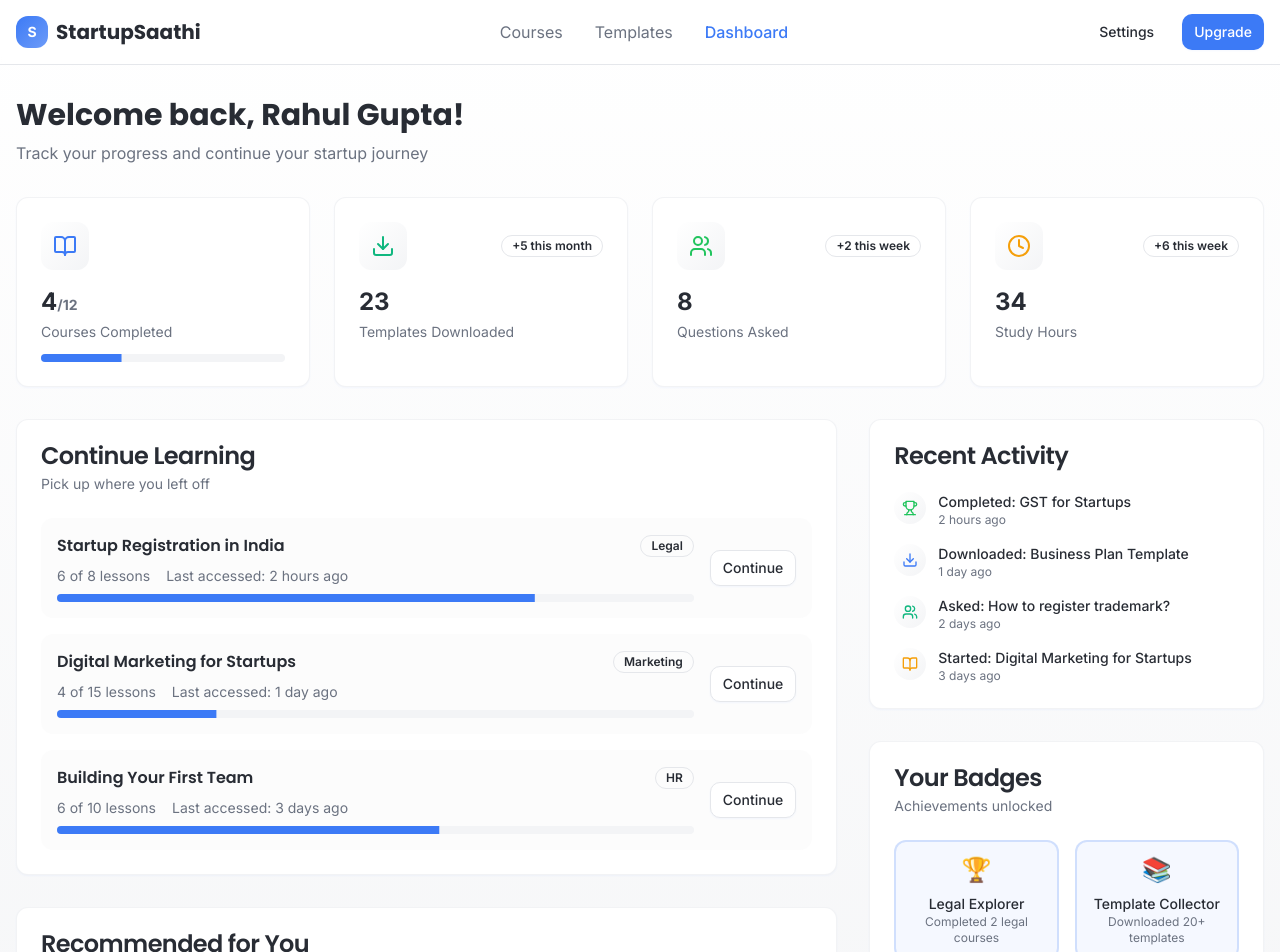
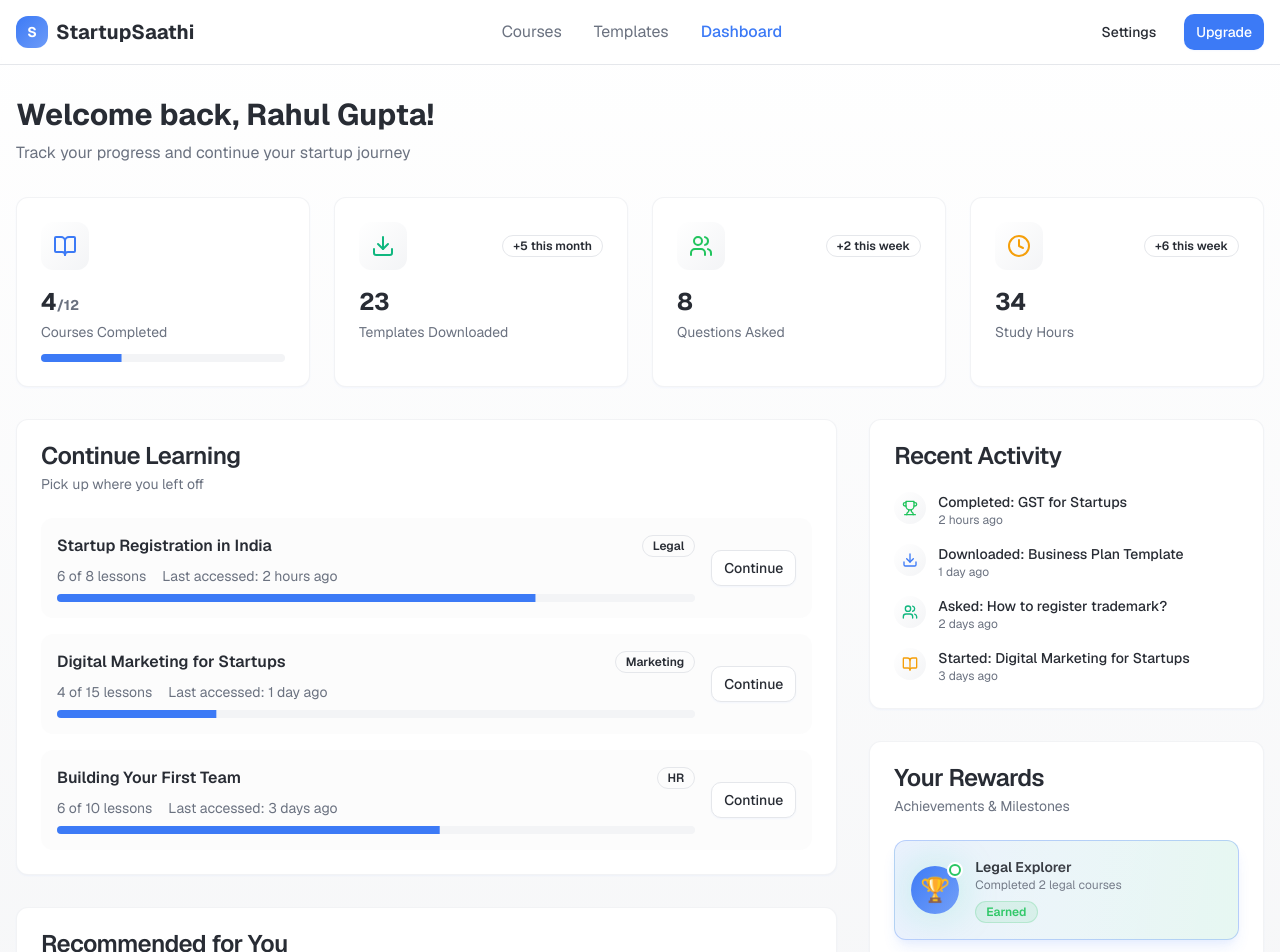
Before and after one commit to adityamanoj1811/Entreprenuership_support_portal, a React (Vite) app: page /dashboard in a window 1280 px wide. Shown: the top 952 px of the page. Built offline with nearby package versions, Linux system fonts and the light colour scheme.

Commit message:
Refine fonts and rewards
Update font families to Inter and Poppins for a sleeker, smoother look. Enhance the rewards section for a better user experience.

```diff
--- a/index.html
+++ b/index.html
@@ -16,7 +16,7 @@
     <meta name="twitter:site" content="@lovable_dev" />
     <link rel="preconnect" href="https://fonts.googleapis.com">
     <link rel="preconnect" href="https://fonts.gstatic.com" crossorigin>
-    <link href="https://fonts.googleapis.com/css2?family=Inter:wght@400;500;600;700&family=Poppins:wght@400;500;600;700&display=swap" rel="stylesheet">
+    <link href="https://fonts.googleapis.com/css2?family=Geist:wght@300;400;500;600;700&family=Geist+Mono:wght@300;400;500;600;700&display=swap" rel="stylesheet">
   </head>
 
   <body>
--- a/src/index.css
+++ b/src/index.css
@@ -130,5 +130,9 @@ All colors MUST be HSL.
 
   body {
     @apply bg-background text-foreground;
+    font-family: 'Geist', system-ui, sans-serif;
+    font-feature-settings: 'rlig' 1, 'calt' 1;
+    -webkit-font-smoothing: antialiased;
+    -moz-osx-font-smoothing: grayscale;
   }
 }
--- a/src/pages/Dashboard.tsx
+++ b/src/pages/Dashboard.tsx
@@ -159,7 +159,7 @@ const Dashboard = () => {
   ];
 
   return (
-    <div className="min-h-screen bg-gradient-subtle font-inter">
+    <div className="min-h-screen bg-gradient-subtle font-geist">
       {/* Header */}
       <header className="sticky top-0 z-50 w-full bg-background/95 backdrop-blur supports-[backdrop-filter]:bg-background/60 border-b border-border">
         <div className="container mx-auto px-4 h-16 flex items-center justify-between">
@@ -168,7 +168,7 @@ const Dashboard = () => {
               <div className="w-8 h-8 bg-gradient-primary rounded-xl flex items-center justify-center">
                 <span className="text-primary-foreground font-bold text-sm">S</span>
               </div>
-              <span className="text-xl font-poppins font-bold text-foreground">StartupSaathi</span>
+              <span className="text-xl font-geist font-bold text-foreground">StartupSaathi</span>
             </Link>
           </div>
 
@@ -194,7 +194,7 @@ const Dashboard = () => {
       <div className="container mx-auto px-4 py-8">
         {/* Welcome Section */}
         <div className="mb-8">
-          <h1 className="text-3xl font-poppins font-bold text-foreground mb-2">
+          <h1 className="text-3xl font-geist font-bold text-foreground mb-2">
             Welcome back, {user.name}!
           </h1>
           <p className="text-muted-foreground">
@@ -239,7 +239,7 @@ const Dashboard = () => {
             {/* Continue Learning */}
             <Card className="border-border/50 bg-background">
               <CardHeader>
-                <CardTitle className="font-poppins">Continue Learning</CardTitle>
+                <CardTitle className="font-geist">Continue Learning</CardTitle>
                 <CardDescription>
                   Pick up where you left off
                 </CardDescription>
@@ -250,7 +250,7 @@ const Dashboard = () => {
                     <div key={course.id} className="flex items-center justify-between p-4 bg-secondary/30 rounded-lg">
                       <div className="flex-1">
                         <div className="flex items-center justify-between mb-2">
-                          <h4 className="font-poppins font-semibold text-foreground">
+                          <h4 className="font-geist font-semibold text-foreground">
                             {course.title}
                           </h4>
                           <Badge variant="outline" className="text-xs">
@@ -277,7 +277,7 @@ const Dashboard = () => {
             {/* Recommendations */}
             <Card className="border-border/50 bg-background">
               <CardHeader>
-                <CardTitle className="font-poppins">Recommended for You</CardTitle>
+                <CardTitle className="font-geist">Recommended for You</CardTitle>
                 <CardDescription>
                   Based on your learning preferences
                 </CardDescription>
@@ -288,7 +288,7 @@ const Dashboard = () => {
                     <div key={course.id} className="flex items-center justify-between p-4 bg-secondary/30 rounded-lg">
                       <div className="flex-1">
                         <div className="flex items-center justify-between mb-2">
-                          <h4 className="font-poppins font-semibold text-foreground">
+                          <h4 className="font-geist font-semibold text-foreground">
                             {course.title}
                           </h4>
                           <Badge variant="outline" className="text-xs">
@@ -323,7 +323,7 @@ const Dashboard = () => {
             {/* Recent Activity */}
             <Card className="border-border/50 bg-background">
               <CardHeader>
-                <CardTitle className="font-poppins">Recent Activity</CardTitle>
+                <CardTitle className="font-geist">Recent Activity</CardTitle>
               </CardHeader>
               <CardContent>
                 <div className="space-y-4">
@@ -349,22 +349,41 @@ const Dashboard = () => {
             {/* Badges */}
             <Card className="border-border/50 bg-background">
               <CardHeader>
-                <CardTitle className="font-poppins">Your Badges</CardTitle>
+                <CardTitle className="font-geist">Your Rewards</CardTitle>
                 <CardDescription>
-                  Achievements unlocked
+                  Achievements & Milestones
                 </CardDescription>
               </CardHeader>
               <CardContent>
-                <div className="grid grid-cols-2 gap-4">
+                <div className="space-y-3">
                   {badges.map((badge, index) => (
-                    <div key={index} className={`text-center p-3 rounded-lg border-2 ${badge.earned ? 'border-primary/20 bg-primary/5' : 'border-border bg-secondary/30'}`}>
-                      <div className="text-2xl mb-2">{badge.icon}</div>
-                      <h4 className={`text-sm font-medium ${badge.earned ? 'text-foreground' : 'text-muted-foreground'}`}>
-                        {badge.title}
-                      </h4>
-                      <p className="text-xs text-muted-foreground">
-                        {badge.description}
-                      </p>
+                    <div key={index} className={`relative overflow-hidden p-4 rounded-xl border transition-all duration-300 hover:scale-105 ${badge.earned ? 'border-primary/30 bg-gradient-to-r from-primary/10 to-accent/10 shadow-lg shadow-primary/20' : 'border-border bg-muted/30'}`}>
+                      <div className="flex items-center space-x-4">
+                        <div className={`relative w-12 h-12 rounded-full flex items-center justify-center ${badge.earned ? 'bg-gradient-primary shadow-glow' : 'bg-muted'}`}>
+                          <span className="text-2xl">{badge.icon}</span>
+                          {badge.earned && (
+                            <div className="absolute -top-1 -right-1 w-4 h-4 bg-success rounded-full border-2 border-background flex items-center justify-center">
+                              <div className="w-2 h-2 bg-background rounded-full"></div>
+                            </div>
+                          )}
+                        </div>
+                        <div className="flex-1">
+                          <h4 className={`font-geist font-semibold text-sm ${badge.earned ? 'text-foreground' : 'text-muted-foreground'}`}>
+                            {badge.title}
+                          </h4>
+                          <p className="text-xs text-muted-foreground">
+                            {badge.description}
+                          </p>
+                          {badge.earned && (
+                            <Badge variant="outline" className="mt-2 text-xs bg-success/10 text-success border-success/20">
+                              Earned
+                            </Badge>
+                          )}
+                        </div>
+                      </div>
+                      {badge.earned && (
+                        <div className="absolute inset-0 bg-gradient-to-r from-transparent via-white/10 to-transparent -skew-x-12 animate-fade-in"></div>
+                      )}
                     </div>
                   ))}
                 </div>
--- a/tailwind.config.ts
+++ b/tailwind.config.ts
@@ -95,8 +95,9 @@ export default {
 				'bounce': 'var(--transition-bounce)',
 			},
 			fontFamily: {
-				'inter': ['Inter', 'sans-serif'],
-				'poppins': ['Poppins', 'sans-serif'],
+				'sans': ['Geist', 'system-ui', 'sans-serif'],
+				'mono': ['Geist Mono', 'monospace'],
+				'geist': ['Geist', 'sans-serif'],
 			},
 			borderRadius: {
 				lg: 'var(--radius)',
```
